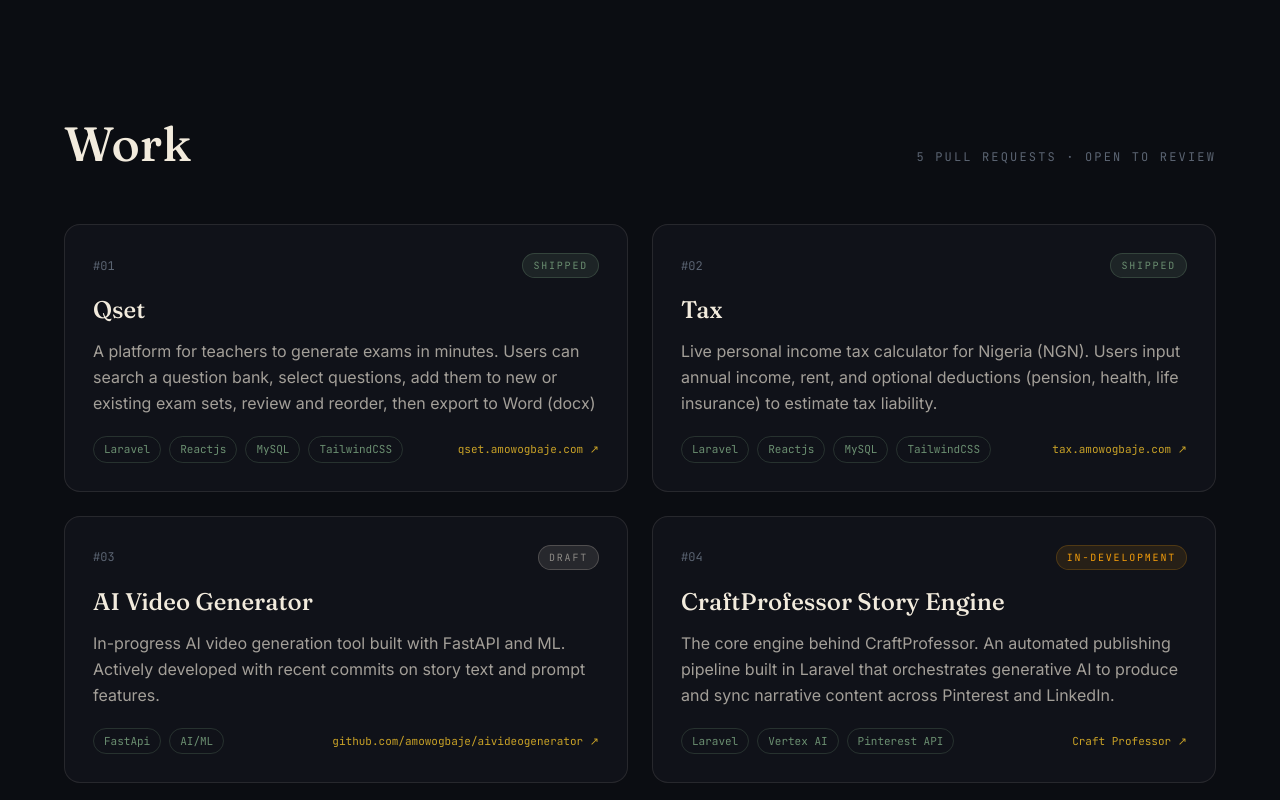
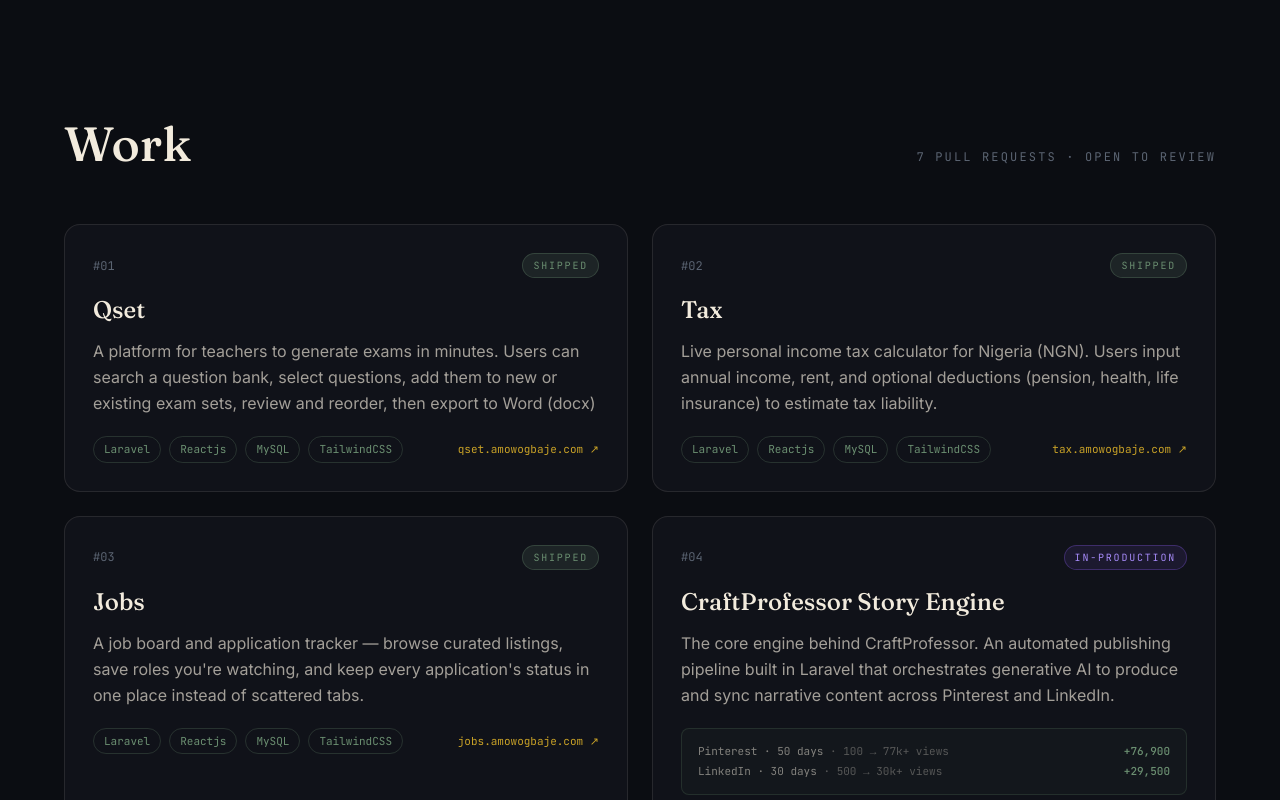
Before and after one commit to amowogbaje/personal-website, a React (Vite) app in the folder amowogbaje/: page / in a window 1280 px wide. Shown: the part 2000-2800 px from the top of the page. Built offline with nearby package versions, Linux system fonts and the light colour scheme.

Commit message:
work update

```diff
--- a/amowogbaje/src/components/Work.jsx
+++ b/amowogbaje/src/components/Work.jsx
@@ -20,23 +20,28 @@
     "pr": "#02"
   },
   {
-    "status": "draft",
-    "statusColor": "bg-paper/10 text-paper/50 border-paper/20",
-    "title": "AI Video Generator",
-    "href": "https://github.com/amowogbaje/aivideogenerator",
-    "linkLabel": "github.com/amowogbaje/aivideogenerator",
-    "stack": ["FastApi", "AI/ML"],
-    "summary": "In-progress AI video generation tool built with FastAPI and ML. Actively developed with recent commits on story text and prompt features.",
+    "status": "shipped",
+    "statusColor": "bg-sage/15 text-sage border-sage/30",
+    "title": "Jobs",
+    "href": "https://jobs.amowogbaje.com",
+    "linkLabel": "jobs.amowogbaje.com",
+    "stack": ["Laravel", "Reactjs", "MySQL", "TailwindCSS"],
+    // TODO: confirm/replace this summary — placeholder based on the site's existing project pattern.
+    "summary": "A job board and application tracker — browse curated listings, save roles you're watching, and keep every application's status in one place instead of scattered tabs.",
     "pr": "#03"
   },
   {
-    "status": "in-development",
-    "statusColor": "bg-amber-500/10 text-amber-500 border-amber-500/20",
+    "status": "in-production",
+    "statusColor": "bg-violet-500/10 text-violet-400 border-violet-500/30",
     "title": "CraftProfessor Story Engine",
     "href": "https://craftprofessor.amowogbaje.com/",
     "linkLabel": "Craft Professor",
     "stack": ["Laravel", "Vertex AI", "Pinterest API"],
     "summary": "The core engine behind CraftProfessor. An automated publishing pipeline built in Laravel that orchestrates generative AI to produce and sync narrative content across Pinterest and LinkedIn.",
+    "metrics": [
+      { "label": "Pinterest · 50 days", "from": "100", "to": "77k+", "diff": "+76,900" },
+      { "label": "LinkedIn · 30 days", "from": "500", "to": "30k+", "diff": "+29,500" }
+    ],
     "pr": "#04"
   },
   {
@@ -52,12 +57,22 @@
   {
     "status": "draft",
     "statusColor": "bg-paper/10 text-paper/50 border-paper/20",
+    "title": "AI Video Generator",
+    "href": "https://github.com/amowogbaje/aivideogenerator",
+    "linkLabel": "github.com/amowogbaje/aivideogenerator",
+    "stack": ["FastApi", "AI/ML"],
+    "summary": "In-progress AI video generation tool built with FastAPI and ML. Actively developed with recent commits on story text and prompt features.",
+    "pr": "#06"
+  },
+  {
+    "status": "draft",
+    "statusColor": "bg-paper/10 text-paper/50 border-paper/20",
     "title": "HelpBoard",
     "href": "https://github.com/amowogbaje/HelpBoardFullstackAmowogbaje",
     "linkLabel": "github.com/amowogbaje/HelpBoardFullstackAmowogbaje",
     "stack": ["Express.js", "React + Vite"],
     "summary": "Full-stack support board built with Express.js and React + Vite, designed to help users raise, track, and manage support requests through a centralized platform.",
-    "pr": "#06"
+    "pr": "#07"
   }
 ]
 
@@ -70,7 +85,7 @@
             Work
           </h2>
           <p className="font-mono text-xs text-slate uppercase tracking-widebit">
-            5 pull requests · open to review
+            {projects.length} pull requests · open to review
           </p>
         </div>
 
@@ -94,6 +109,27 @@
               </h3>
 
               <p className="text-paper/65 leading-relaxed mb-5">{p.summary}</p>
+
+              {p.metrics && (
+                <div className="mb-5 rounded-lg border border-sage/20 bg-sage/[0.04] px-4 py-3 font-mono text-[11px]">
+                  {p.metrics.map((m) => (
+                    <div
+                      key={m.label}
+                      className="flex items-baseline justify-between gap-3 py-0.5"
+                    >
+                      <span className="text-paper/50">
+                        {m.label}
+                        <span className="text-paper/30">
+                          {' '}· {m.from} → {m.to} views
+                        </span>
+                      </span>
+                      <span className="text-sage font-medium whitespace-nowrap">
+                        {m.diff}
+                      </span>
+                    </div>
+                  ))}
+                </div>
+              )}
 
               <div className="flex flex-wrap items-center justify-between gap-4">
                 <ul className="flex flex-wrap gap-2 font-mono text-[11px] text-sage">
```
